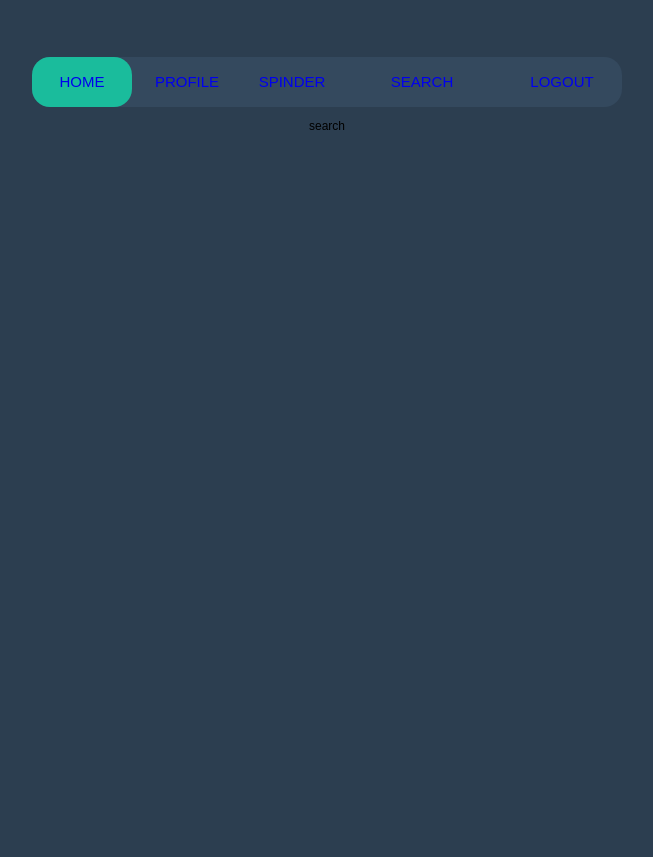
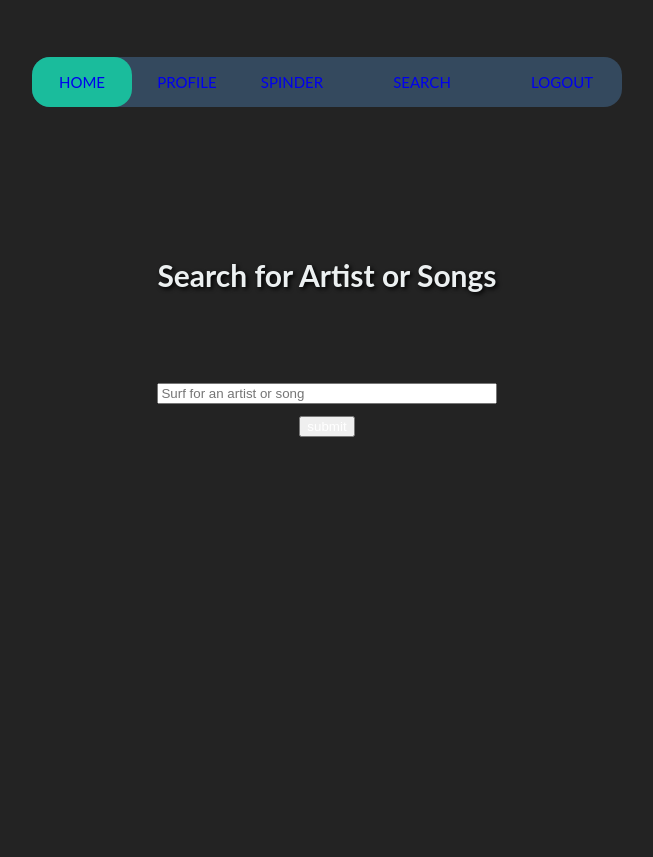
Before and after one commit to tpittman6/Sound-Tinder, a Flask app: page /search in a window 1280 px wide. Shown: the whole page, without its empty margins (313-966 px from the left). After the commit the page ends 437 px from the top, so only its background shows below. Run offline with Flask 2, Linux system fonts and the light colour scheme; parts of the project's set-up code (start-up, migrations or seed data) failed here and were passed over.

Commit message:
searchspotify

```diff
--- a/requirements.txt
+++ b/requirements.txt
@@ -6,3 +6,4 @@ psycopg2-binary
 flask-dance[sqla]
 blinker
 flask-login
+spotipy==2.17.1
--- a/routes.py
+++ b/routes.py
@@ -11,9 +11,16 @@ from flask_dance.contrib.google import make_google_blueprint, google
 from dotenv import find_dotenv, load_dotenv
 from flask_dance.consumer.storage.sqla import (OAuthConsumerMixin,
                                                SQLAlchemyStorage)
+import spotipy
+from spotipy.oauth2 import SpotifyClientCredentials
 
 load_dotenv(find_dotenv())
 
+sp = spotipy.Spotify(auth_manager=SpotifyClientCredentials(
+	client_id=os.getenv('CLIENT_ID'),
+	client_secret=os.getenv('CLIENT_SECRET')
+	)
+)
 os.environ['OAUTHLIB_INSECURE_TRANSPORT'] = '1'
 
 login_manager = LoginManager()
@@ -52,6 +59,21 @@ def logout():
     logout_user()
     return redirect(url_for('index'))
 
+@app.route('/',methods = ['POST', 'GET'])
+def login():
+	if request.method == 'POST':
+		search_text = request.form['nm']
+
+		results = sp.search(q=search_text, limit=10)
+		# for idx, track in enumerate(results['tracks']['items']):
+		# 	print(idx, track['name'])
+		songlist = results['tracks']['items']
+
+		return render_template('search.html', tracks=songlist)
+		# return jsonify(results)
+	else:
+		user = request.args.get('nm')
+		return render_template('search.html')
 
 @oauth_authorized.connect_via(google_blueprint)
 def google_logged_in(blueprint, token):
--- /dev/null
+++ b/static/search.css
@@ -0,0 +1,70 @@
+html, body {
+    height:100%;
+	font-family: "Lato", sans-serif;
+	color: #fff;
+	background-color: #232323;
+}
+body {
+  display: flex;
+  flex-direction: column;
+}
+.content {
+  flex: 1 0 auto;
+  margin: 5em auto;
+}
+
+h1 {
+	text-align: center;
+	font-family: Lato;
+
+}
+.albumart {
+	max-width: 100%;
+}
+.form {
+	margin: 3em auto;
+}
+.text_box_input {
+	width: 100%;
+}
+.song_info {
+	margin: 1em 2em;
+}
+.song_name {
+	font-size: 2em;
+
+}
+.tile {
+	background-color: transparent;
+	margin:2em auto;
+	box-shadow: 0px 5px 10px #333;
+
+}
+
+.second_half {
+	margin-left: 2em;
+}
+p.artist_name {
+	color: #fff;
+}
+.audio_link {
+	font-size: 2em;
+	margin-top: 1em;
+}
+.audio_link.a {
+	color: #1ed760;
+}
+.whitebtn, .whitebtn:hover {
+	color: #fff !important;
+}
+figure.popularity {
+	display: inline-flex;
+	margin-top: 35px;
+    margin-bottom: 25px;
+}
+figure.popularity > img.flame {
+	width: 2em;
+}
+.audio_link > a > img {
+	height: 2em;
+}
--- a/templates/search.html
+++ b/templates/search.html
@@ -2,6 +2,7 @@
     <head>
         <link rel="stylesheet" href={{ url_for('static', filename='style.css' ) }} />
         <link rel="stylesheet" href={{ url_for('static', filename='menu.css' ) }} />
+        <link rel="stylesheet" href={{ url_for('static', filename='search.css' ) }} />
     </head>
     <body>
       <nav>
@@ -12,6 +13,57 @@
         <li> <a href="/logout">logout</a></li>
         <div class="animation start-home"></div>
       </nav>
-<p>search</p>
+<div class="container content">
+  <div class="row">
+    <div class="twelve columns">
+      <h1>Search for Artist or Songs</h1>
+    </div>
+  </div>
+  <form class="form" action = "/" method = "post">
+    <div class="row">
+      <div class="ten columns">
+        <p class="text_box">
+          <input class="text_box_input" type="text" placeholder="Surf for an artist or song" name = "nm" />
+        </p>
+      </div>
+      <div class="two columns">
+        <input class="submit_button whitebtn" type = "submit" value = "submit" />
+      </div>
+    </div>
+  </form>
+
+  {% if tracks %}
+  <p>Here are the top 10 tracks</p>
+  {% for track in tracks %}
+  <div class="tile row">
+    <div class="four columns">
+      <img class="albumart" src={{track['album']['images'][1]['url']}}>
+    </div>
+
+    <div class="eight columns songinfo">
+      <p class="song_name">{{track['name']}}</p>
+      <p class="artist_name">{{track['artists'][0]['name']}}</p>
+
+      <audio controls>
+        <source src="{{track['preview_url']}}" type="">
+      </audio>
+      <div class="row">
+        <p class="audio_link four columns">
+          <a href="{{track['external_urls']['spotify']}}">
+            <img src="https://logodownload.org/wp-content/uploads/2020/03/listen-on-spotify.png">
+          </a>
+        </p>
+        <figure class="two columns popularity">
+          <img class="flame" title="popularity" src="{{url_for('static',filename='icons/flame.png')}}">
+          <figcaption>
+            {{track['popularity']}}
+          </figcaption>
+        </figure>
+      </div>
+    </div>
+  </div>
+  {% endfor %}
+  {% endif %}
+</div>
     </body>
 </html>
```
Also changed, not shown: 1 other file.
